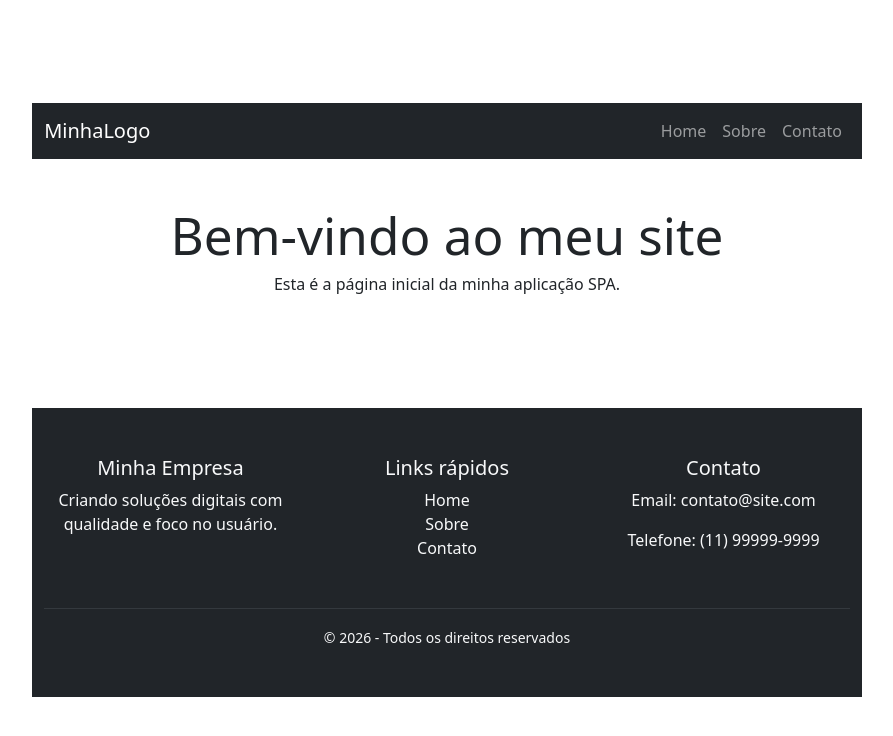
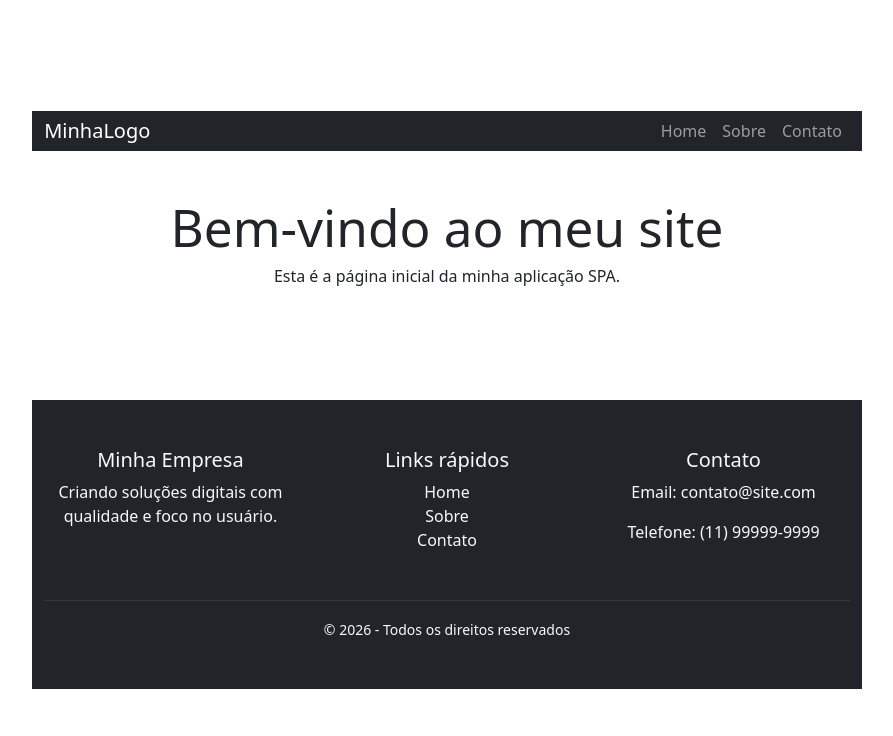
Before and after one commit to dcs30000/landingPage-reactjsBootstrap, a React (Vite) app: page / in a window 1280 px wide. Shown: the top 736 px of the page, without its empty margins (193-1086 px from the left). Built offline with nearby package versions, Linux system fonts and the light colour scheme.

Commit message:
retirando o espaçamento do Navbar no arquivo Header.jsx

```diff
--- a/src/components/header/header.jsx
+++ b/src/components/header/header.jsx
@@ -2,7 +2,7 @@ import { Navbar, Nav, Container } from 'react-bootstrap'
 
 function Header() {
   return (
-    <Navbar bg="dark" variant="dark" expand="lg">
+    <Navbar bg="dark" variant="dark" expand="lg" className='m-0 p-0'>
       <Container fluid>
         {/* Logo */}
         <Navbar.Brand href="/">
```
